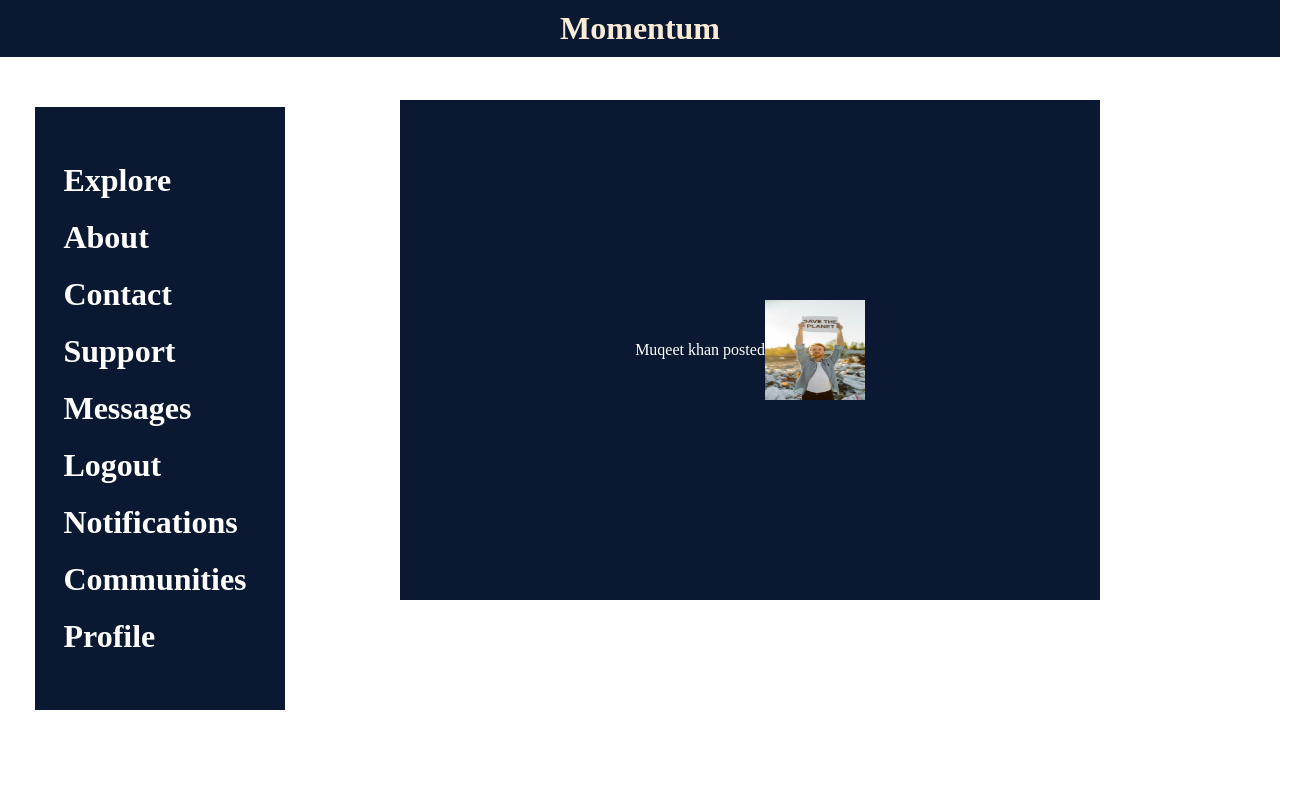
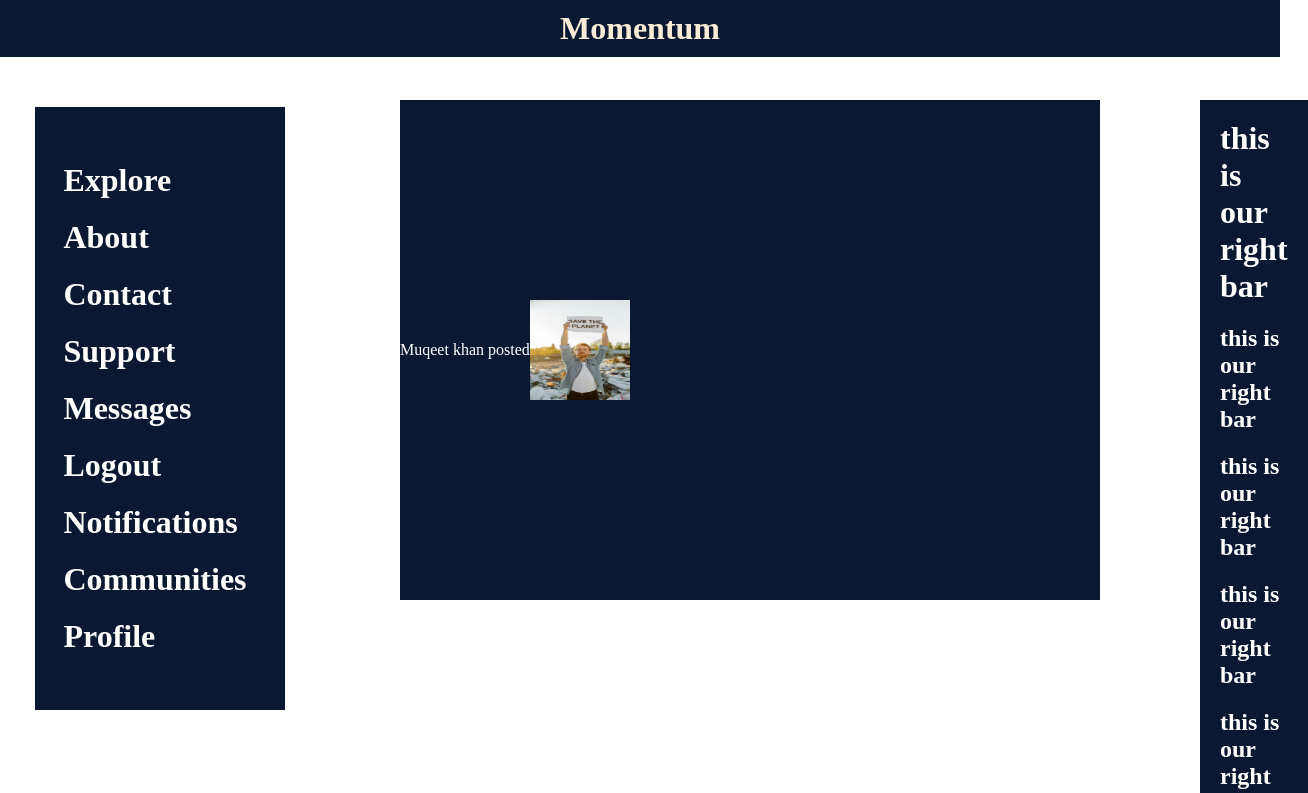
Before and after one commit to muqeetkhan050/Momentum, a React (Vite) app: page / in a window 1280 px wide. Shown: the top 793 px of the page, 1308 px wide, since content can reach past the window. Built offline with nearby package versions, Linux system fonts and the light colour scheme.

Commit message:
made right bar

```diff
--- a/src/App.jsx
+++ b/src/App.jsx
@@ -5,7 +5,7 @@ import './App.css'
 import Header from './Header'
 import SideBar from './SideBar'
 import Post from './Post'
-
+import RightBar from './RightBar'
 
 function App() {
 
@@ -15,6 +15,7 @@ function App() {
    <Header/>
     <SideBar/>
     <Post/>
+    <RightBar/>
 
 
 
--- a/src/Post.jsx
+++ b/src/Post.jsx
@@ -3,7 +3,7 @@ import React from 'react';
 function Post(){
     return (
         <div>
-            <div style={{display:'flex',position:'sticky',color:'white',backgroundColor:'#0A1931',justifyContent:'center',alignItems:'center',width:'700px',height:'500px', marginLeft:'400px', marginTop:'-560px'}}>
+            <div style={{display:'flex',position:'sticky',color:'white',backgroundColor:'#0A1931',justifyContent:'left',alignItems:'center',width:'700px',height:'500px', marginLeft:'400px', marginTop:'-560px'}}>
                 <span>Muqeet khan posted</span>
                 <img src='src\food6.jpg' style={{width:'100px', height:'100px'}}/>
             </div>
--- /dev/null
+++ b/src/RightBar.jsx
@@ -0,0 +1,22 @@
+import react from 'react';
+
+function RightBar(){
+    return (
+        <div className='container'>
+            <div className='row' style={{display:'flex', flexDirection:'column',justifyContent:'right',alignItems:'right',backgroundColor:'#0A1931', width:'fit-content',marginLeft:'1200px',marginTop:'-500px',padding:'10px'}}>
+                <h1 style={{color:'white',padding:'10px'}}>this is our right bar</h1>
+                <h2 style={{color:'white',padding:'10px'}}>this is our right bar</h2>
+                <h2 style={{color:'white',padding:'10px'}}>this is our right bar</h2>
+                <h2 style={{color:'white',padding:'10px'}}>this is our right bar</h2>
+                <h2 style={{color:'white',padding:'10px'}}>this is our right bar</h2>
+                <h2 style={{color:'white',padding:'10px'}}>this is our right bar</h2>
+
+            </div>
+        </div>
+
+    )
+
+
+}
+
+export default RightBar;
```
